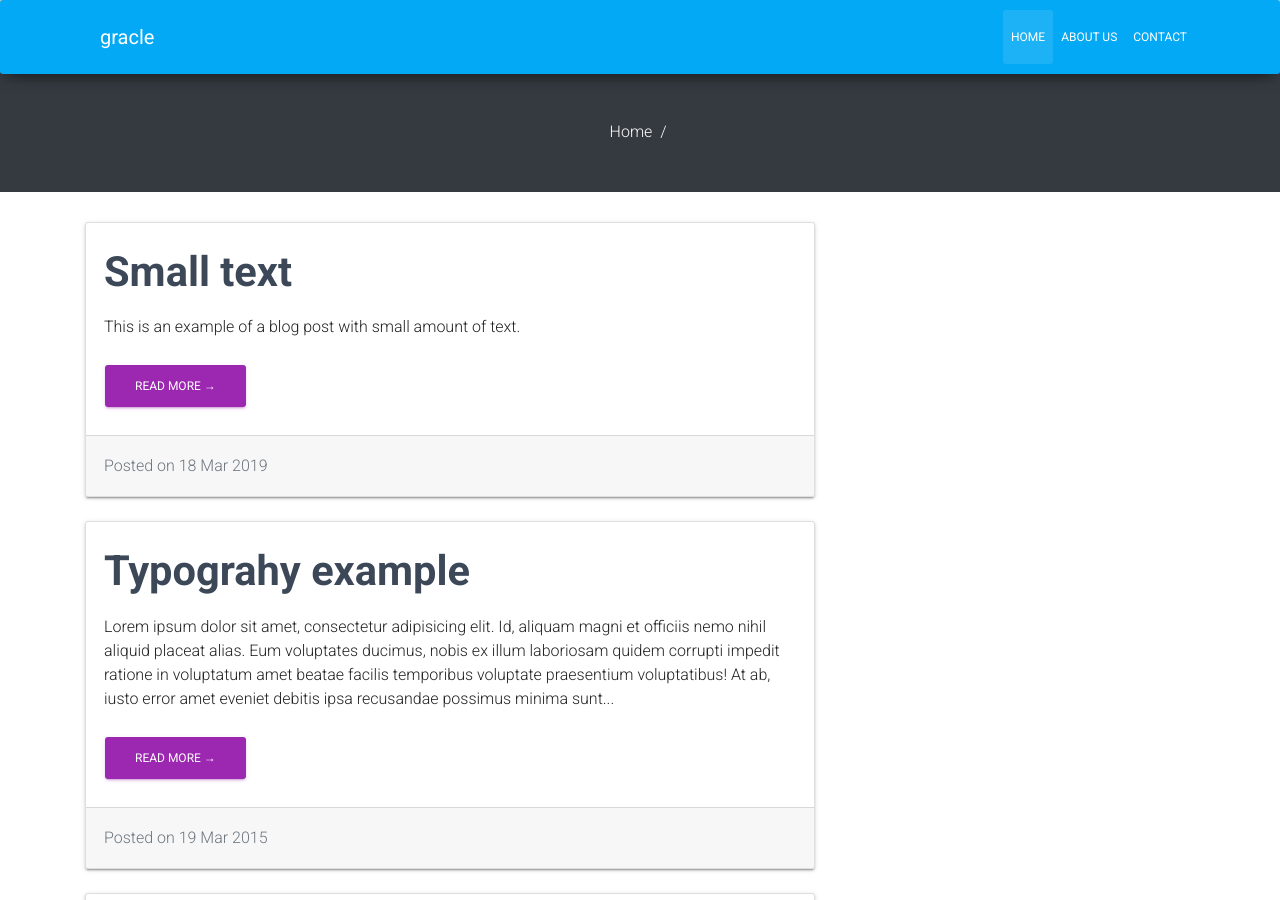
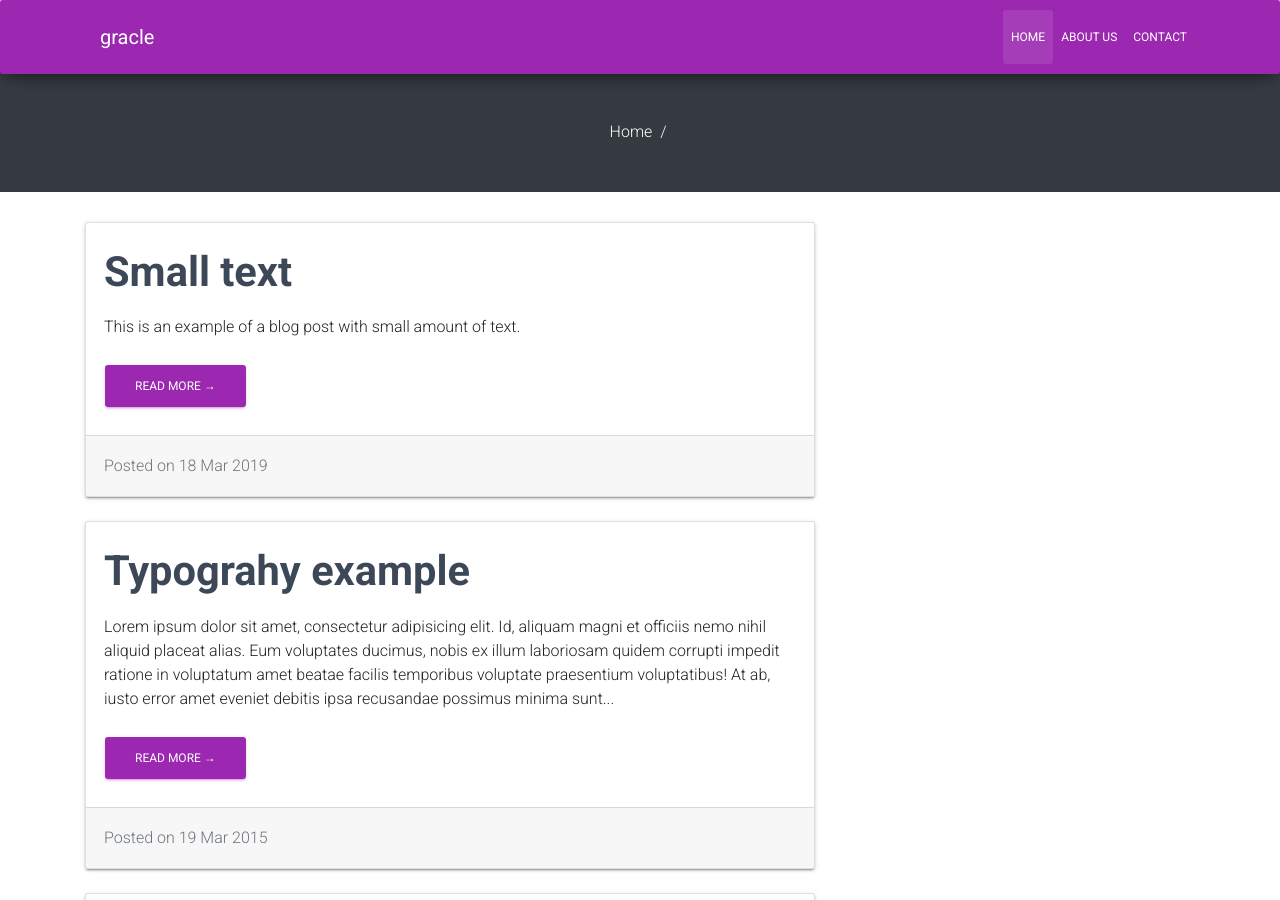
Before and after one commit to gracle/gracle.github.io, a Jekyll site: the page built from index.html, in a window 1280 px wide and 900 px high. Built offline with Jekyll 4.4.1, drawn with Linux system fonts in a browser that asks for light colours; nearby versions of some CDN libraries; the list of posts is cut into pages by our own code.

Commit message:
Update menu.html

```diff
--- a/_includes/menu.html
+++ b/_includes/menu.html
@@ -1,7 +1,7 @@
-<nav class="navbar navbar-expand-lg fixed-top" style="background-color:#03A9F4;">
+<nav class="navbar navbar-expand-lg fixed-top">
 	<div class="container" id="nav-list">
 		<a class="navbar-brand" href="/"><b>gracle</b></a>
-		<button class="navbar-toggler" style="color:#fff; border:0;" type="button" data-toggle="collapse" data-target="#navbarResponsive" aria-controls="navbarResponsive" aria-expanded="false" aria-label="Toggle navigation">
+		<button class="navbar-toggler" type="button" data-toggle="collapse" data-target="#navbarResponsive" aria-controls="navbarResponsive" aria-expanded="false" aria-label="Toggle navigation">
       <span class="navbar-toggler-icon"></span>
     </button>
 		<div class="collapse navbar-collapse" id="navbarResponsive">
```
